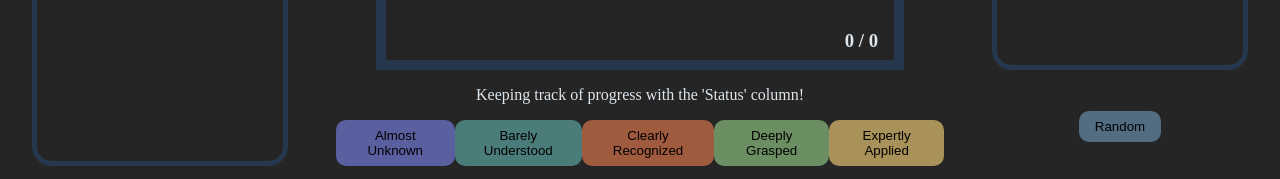
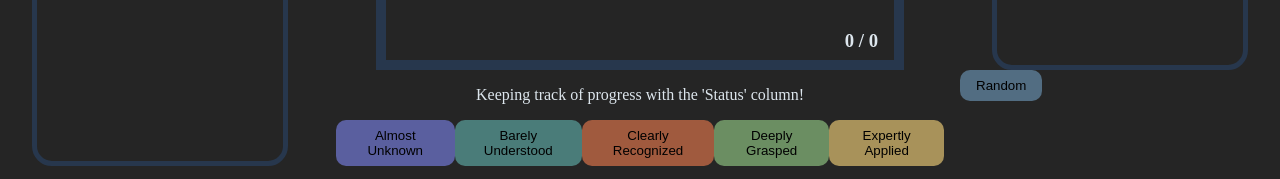
Before and after one commit to beatrixvv/excel-to-flashcard, a React (Create React App) app: page / in a window 1280 px wide. Shown: the part 618-797 px from the top of the page. Built offline with nearby package versions, Linux system fonts and the light colour scheme.

Commit message:
Added "Reset Order" feature

```diff
--- a/src/App.css
+++ b/src/App.css
@@ -232,10 +232,10 @@ h1 {
   margin: 1rem;
 }
 
-.random {
+.order {
   grid-area: order;
   display: flex;
-  justify-content: center;
+  justify-content: space-evenly;
   margin: 1rem;
   align-items: center;
 }
```
